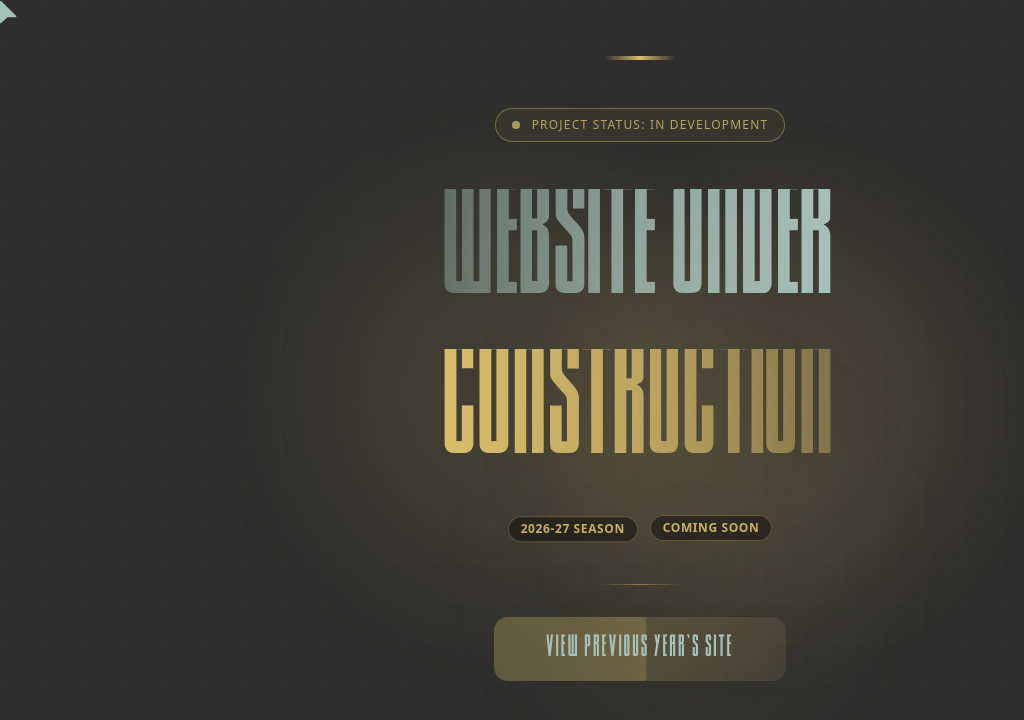
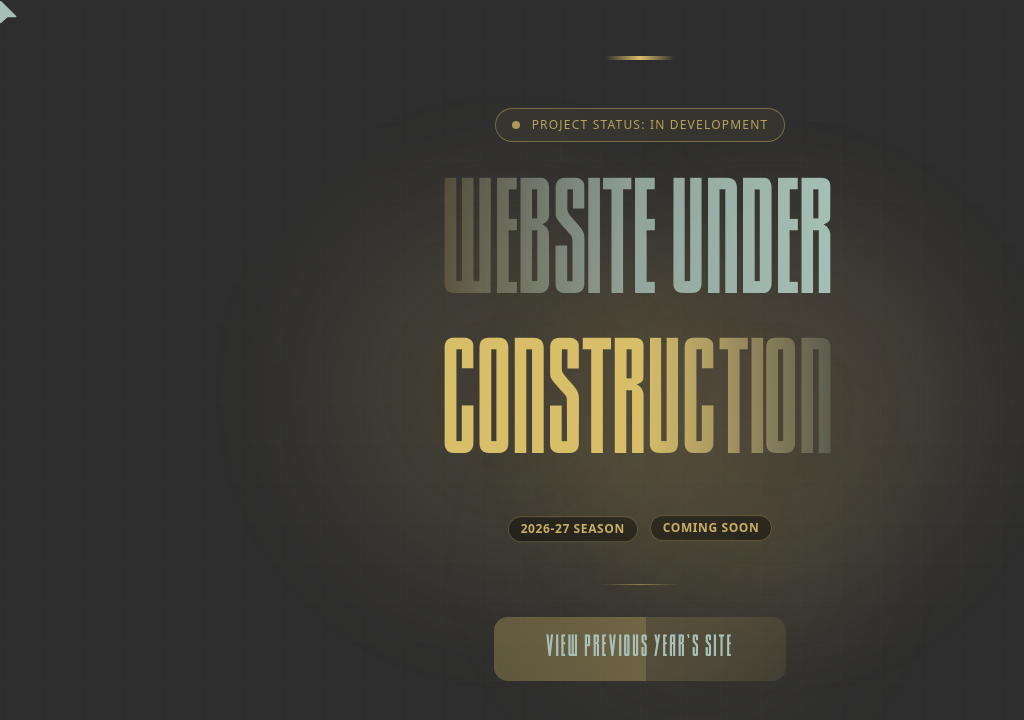
Before and after one commit to MeanCatStudio/HackTheRidge2026, a Next.js app: page / in a window 1280 px wide. Shown: the top 720 px of the page, without its empty margins (0-1024 px from the left). Built offline with nearby package versions, Linux system fonts and the light colour scheme.

Commit message:
May the github lords fix this invisible bug

```diff
--- a/src/app/page.tsx
+++ b/src/app/page.tsx
@@ -104,14 +104,12 @@ export default function Home() {
             transition={{ duration: 0.9, delay: 0.1 }}
             className="mb-6"
           >
-            <h1 className="lg:ext-7xl text-8xl md:text-8xl lg:text-9xl font-bold text-[#A7C0B7] leading-tight tracking-tight" style={{ fontFamily: 'Sacco, Arial, sans-serif' }}>
-              <span className="bg-gradient-to-r from-[#A7C1BA]/40 via-[#A7C1BA]/80 to-[#A7C1BA] bg-clip-text text-transparent">
-                Website Under
-              </span>
-              <br />
-              <span className="bg-gradient-to-r from-[#D9BE6A] via-[#D9BE6A]/80 to-[#D9BE6A]/40 bg-clip-text text-transparent">
-                Construction
-              </span>
+            <h1 className="lg:ext-7xl text-8xl md:text-8xl lg:text-9xl font-bold leading-tight tracking-tight bg-gradient-to-r from-[#D9BE6A]/20 via-[#A7C0B7]/80 to-[#A7C0B7] bg-clip-text text-transparent" style={{ fontFamily: 'Sacco, Arial, sans-serif' }}>
+              Website Under
+            </h1>
+
+            <h1 className="lg:ext-7xl text-8xl md:text-8xl lg:text-9xl font-bold leading-tight tracking-tight bg-gradient-to-r from-[#D9BE6A] via-[#D9BE6A] to-[#A7C0B7]/20 bg-clip-text text-transparent" style={{ fontFamily: 'Sacco, Arial, sans-serif' }}>
+              Construction
             </h1>
           </motion.div>
 
```
